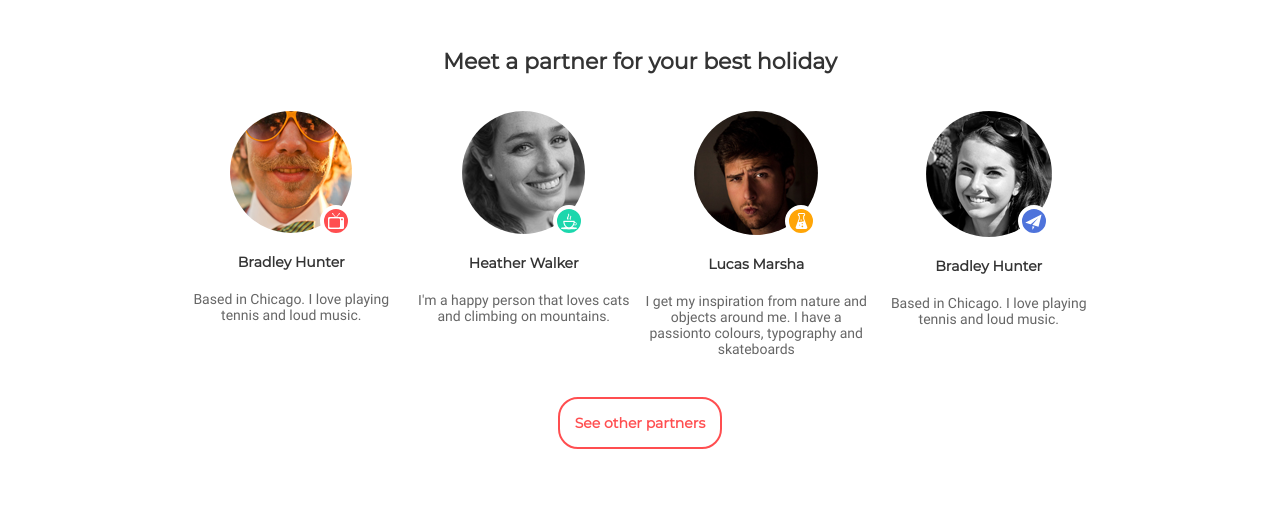
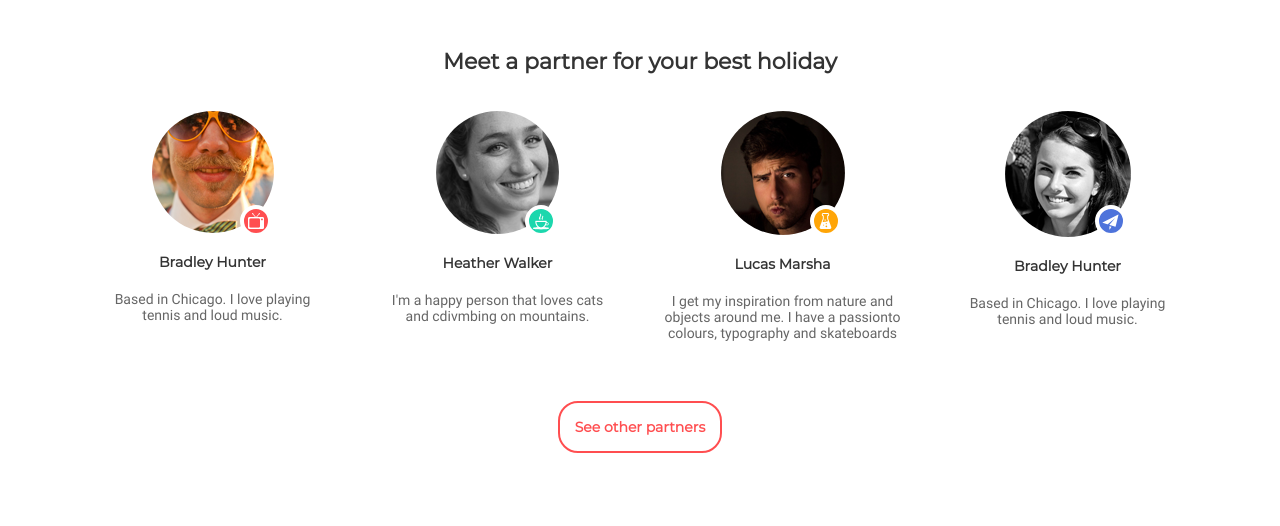
Before and after one commit to Romankhom/goit-fe-course, a plain HTML site: page html-css/module-9/index.html in a window 1280 px wide. Shown: the part 719-1245 px from the top of the page. Drawn offline with Linux system fonts and the light colour scheme.

Commit message:
module-9

```diff
--- a/html-css/module-9/css/media.css
+++ b/html-css/module-9/css/media.css
@@ -8,7 +8,6 @@
 
     .promo-title{
         margin-bottom: 227px;
-        width: 720px;
     }
 
     .sign-text{
@@ -16,8 +15,6 @@
         width: 160px;
         justify-content: space-between;
     }
-
-
 
     .slogan{
         font-size: 52px;
@@ -34,21 +31,6 @@
     }
 
 
-    .partner-choice{
-        display: flex;
-        justify-content: space-between;
-        margin-bottom: 40px;
-        list-style: none;
-        padding: 0 70px;
-
-    }
-
-    @media (min-width: 768px) and (max-width: 991px) {
-        .partner-choice{
-            flex-wrap: wrap;
-        }
-    }
-
     .other-btn{
         margin-bottom: 40px;
     }
@@ -63,22 +45,6 @@
 
     }
 
-    .container{
-        max-width: 960px;
-    }
-
-    .promo-title{
-        width: 930px;
-    }
-
-    .partner-choice{
-        padding: 0;
-    }
-
-    .partner-choice-item{
-        margin: 0 auto;
-    }
-
     .other-btn{
         margin-bottom: 74px;
     }
--- a/html-css/module-9/css/style.css
+++ b/html-css/module-9/css/style.css
@@ -141,19 +141,13 @@
     text-align: center;
 }
 
-.partner-choice{
-    margin-bottom: 70px;
-    list-style: none;
 
+
+.partner{
+    margin: 0 auto 60px;
+    width: 236px;
 }
 
-.partner-choice-item{
-    margin: 0 auto 60px;
-}
-
-.partner-choice-item{
-    width: 236px;
-}
 
 .partner-photo{
     display: block;
@@ -161,7 +155,7 @@
     border-radius: 100%;
 }
 
-.partner-choice-item::before{
+.partner::before{
     content: "";
     display: inline-block;
     width: 32px;
--- a/html-css/module-9/index.html
+++ b/html-css/module-9/index.html
@@ -40,47 +40,46 @@
         <div class="container">
             <div class="row">
                 <div class="col-12">
-                    <div class="row">
-                        <div class="col-12">
                     <h3 class="meet-partner">
                             Meet a partner for your best holiday
                     </h3>
                 </div>
             </div>
-                    <div class="row">
-                        <div class="col-12 justify-content-md-between flex-lg-nowrap">
-                            <ul class="partner-choice">
-                                <li class="partner-choice-item tv-icon">
-                                    <img class="partner-photo" src="image/Bradley_Hunter1.png" alt="Bradley Hunter1">
+            <div class="row justify-content-md-center">
+                <div class="col-12 col-md-5 col-lg-3">
+                    <div class="partner tv-icon">
+                        <img class="partner-photo " src="image/Bradley_Hunter1.png" alt="Bradley Hunter1">
                         <p class="partner-name">Bradley Hunter</p>
                         <p class="partner-info">Based in Chicago. I love playing tennis and loud music.</p>
-                                </li>
-                                <li class="partner-choice-item cup-icon">
+                    </div>
+                </div>
+                <div class="col-12 col-md-5 col-lg-3">
+                    <div class="partner cup-icon">
                         <img class="partner-photo" src="image/Heather_Walker.png" alt="Heather Walker">
                         <p class="partner-name">Heather Walker</p>
-                                    <p class="partner-info">I'm a happy person that loves cats and climbing on mountains. </p>
-                                </li>
-                                <li class="partner-choice-item bottle-icon">
+                        <p class="partner-info">I'm a happy person that loves cats and cdivmbing on mountains. </p>
+                    </div>
+                </div>
+                <div class="col-12 col-md-5 col-lg-3">
+                    <div class="partner bottle-icon">
                         <img class="partner-photo " src="image/Lucas_Marsha.png" alt="Lucas Marsha">
                         <p class="partner-name">Lucas Marsha</p>
                         <p class="partner-info">I get my inspiration from nature and objects around me. I have a passionto colours, typography and skateboards</p>
-                                </li>
-                                <li class="partner-choice-item fly-icon">
+                    </div>
+                </div>
+                <div class="col-12 col-md-5 col-lg-3">
+                    <div class="partner fly-icon">
                         <img class="partner-photo" src="image/Bradley_Hunter.png" alt="Bradley Hunter">
                         <p class="partner-name">Bradley Hunter</p>
                         <p class="partner-info">Based in Chicago. I love playing tennis and loud music.</p>
-                                </li>
-                            </ul>
                     </div>
                 </div>
-
+             </div>
          <div class="row">
             <div class="col-12">
                 <button class="other-btn">See other partners</button>
             </div>
         </div>
     </div>
-        </div>
-    </div>
 </body>
 </html>
```
Lines whose indentation alone changed are shown as unchanged.
